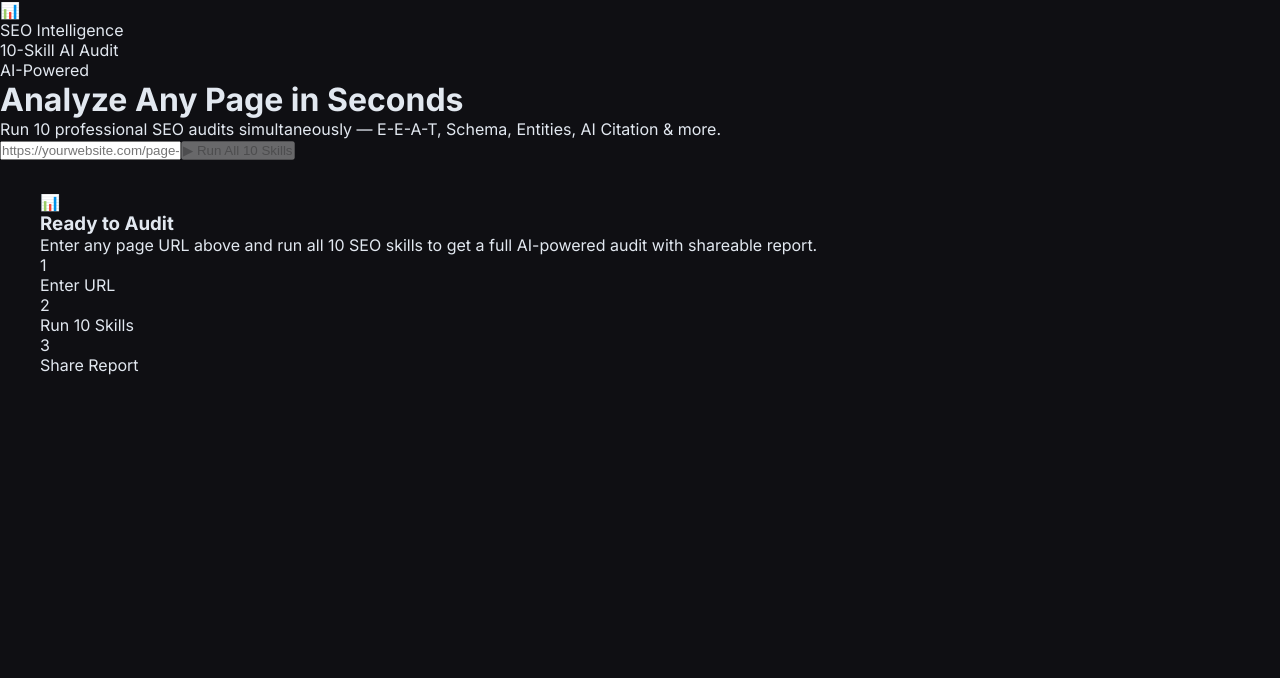
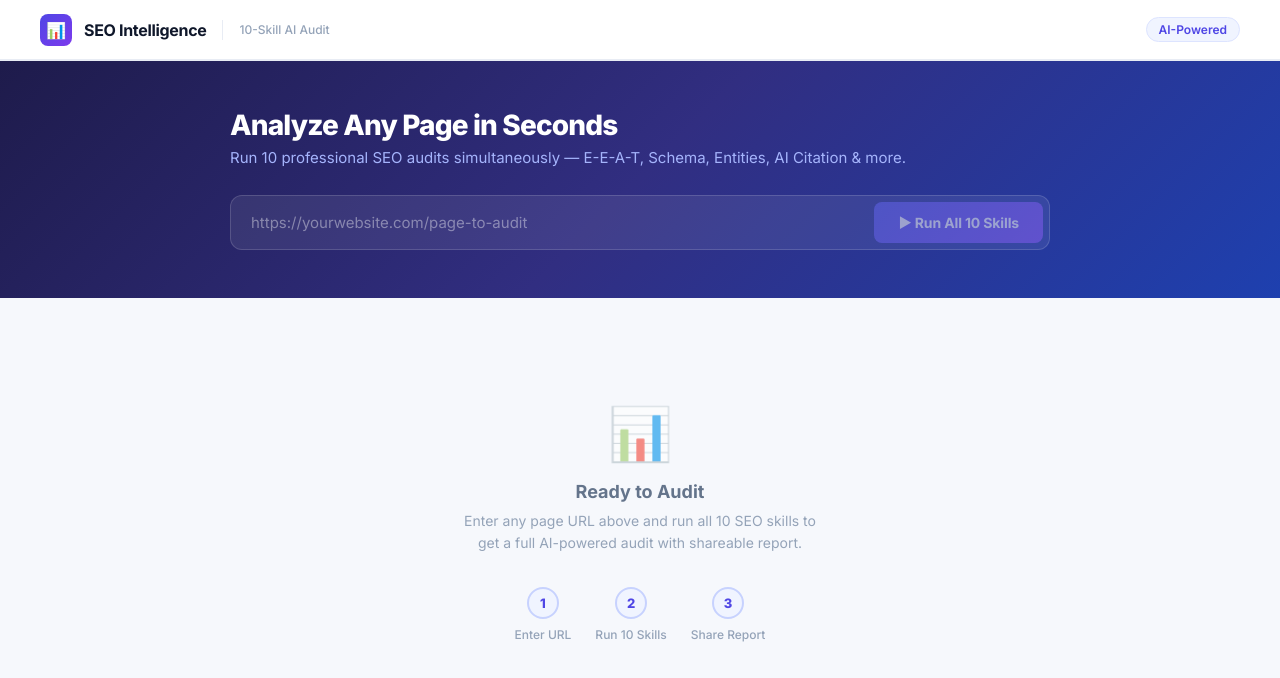
Before and after one commit to jaybinary/ai-seo-tool, a React (Vite) app: page / in a window 1280 px wide. Shown: the top 678 px of the page. Built offline with nearby package versions, Linux system fonts and the light colour scheme.

Commit message:
Update App.css

```diff
--- a/src/App.css
+++ b/src/App.css
@@ -1,294 +1,435 @@
+@import url('https://fonts.googleapis.com/css2?family=Inter:wght@400;500;600;700;800&display=swap');
+
 * { box-sizing: border-box; margin: 0; padding: 0; }
+
+:root {
+  --bg: #f6f8fc;
+  --surface: #ffffff;
+  --border: #e8ecf4;
+  --text: #0f172a;
+  --text-2: #64748b;
+  --text-3: #94a3b8;
+  --accent: #4f46e5;
+  --accent-2: #7c3aed;
+  --green: #059669;
+  --yellow: #d97706;
+  --red: #dc2626;
+  --radius: 14px;
+  --shadow: 0 1px 3px rgba(0,0,0,.06), 0 4px 16px rgba(0,0,0,.04);
+  --shadow-lg: 0 4px 24px rgba(0,0,0,.08), 0 1px 4px rgba(0,0,0,.06);
+}
 
 body {
   font-family: 'Inter', -apple-system, BlinkMacSystemFont, sans-serif;
-  background: #0f0f13;
-  color: #e2e8f0;
+  background: var(--bg);
+  color: var(--text);
   min-height: 100vh;
+  -webkit-font-smoothing: antialiased;
 }
 
-/* ── Layout ── */
-.app { min-height: 100vh; }
-
-.header {
-  background: linear-gradient(135deg, #1a1a2e 0%, #16213e 100%);
-  border-bottom: 1px solid #2d3748;
-  padding: 24px 40px;
+/* ── Topbar ── */
+.topbar {
+  background: var(--surface);
+  border-bottom: 1px solid var(--border);
+  padding: 0 40px;
+  height: 60px;
   display: flex;
   align-items: center;
-  gap: 16px;
+  gap: 12px;
+  position: sticky;
+  top: 0;
+  z-index: 100;
+  box-shadow: 0 1px 0 var(--border);
 }
 
-.header-logo {
-  width: 40px; height: 40px;
-  background: linear-gradient(135deg, #667eea, #764ba2);
-  border-radius: 10px;
+.topbar-logo {
+  width: 32px; height: 32px;
+  background: linear-gradient(135deg, var(--accent), var(--accent-2));
+  border-radius: 8px;
   display: flex; align-items: center; justify-content: center;
-  font-size: 20px;
+  font-size: 16px;
 }
 
-.header h1 { font-size: 22px; font-weight: 700; color: #fff; }
-.header p  { font-size: 13px; color: #718096; margin-top: 2px; }
+.topbar-brand { font-size: 16px; font-weight: 700; color: var(--text); letter-spacing: -.02em; }
+.topbar-divider { width: 1px; height: 20px; background: var(--border); margin: 0 4px; }
+.topbar-sub { font-size: 12px; color: var(--text-3); font-weight: 500; }
+.topbar-spacer { flex: 1; }
 
-.badge {
-  margin-left: auto;
-  background: linear-gradient(135deg, #667eea22, #764ba222);
-  border: 1px solid #667eea55;
-  color: #a78bfa;
+.topbar-pill {
+  background: #f0f4ff;
+  color: var(--accent);
+  border: 1px solid #dde4ff;
   padding: 4px 12px;
   border-radius: 20px;
   font-size: 12px;
   font-weight: 600;
 }
 
-/* ── URL Input Section ── */
-.url-section {
-  background: #1a1a2e;
-  border-bottom: 1px solid #2d3748;
-  padding: 32px 40px;
+/* ── Hero Input ── */
+.hero {
+  background: linear-gradient(135deg, #1e1b4b 0%, #312e81 50%, #1e40af 100%);
+  padding: 48px 40px;
 }
 
-.url-section h2 { font-size: 15px; font-weight: 600; color: #a0aec0; margin-bottom: 16px; text-transform: uppercase; letter-spacing: 0.05em; }
+.hero-inner { max-width: 820px; margin: 0 auto; }
 
-.url-input-row {
-  display: flex; gap: 12px; align-items: stretch;
-  max-width: 900px;
+.hero h1 {
+  font-size: 28px;
+  font-weight: 800;
+  color: #fff;
+  letter-spacing: -.03em;
+  margin-bottom: 6px;
 }
 
-.url-input {
+.hero p { font-size: 15px; color: #a5b4fc; margin-bottom: 28px; }
+
+.url-box {
+  background: rgba(255,255,255,.08);
+  border: 1.5px solid rgba(255,255,255,.15);
+  border-radius: 12px;
+  padding: 6px 6px 6px 20px;
+  display: flex;
+  align-items: center;
+  gap: 8px;
+  transition: border-color .2s;
+}
+
+.url-box:focus-within { border-color: rgba(255,255,255,.4); background: rgba(255,255,255,.12); }
+
+.url-box input {
   flex: 1;
-  background: #0f0f18;
-  border: 1.5px solid #2d3748;
-  border-radius: 10px;
-  padding: 14px 18px;
+  background: transparent;
+  border: none;
+  outline: none;
   font-size: 15px;
-  color: #e2e8f0;
-  outline: none;
-  transition: border-color 0.2s;
+  color: #fff;
   font-family: inherit;
 }
 
-.url-input:focus { border-color: #667eea; }
-.url-input::placeholder { color: #4a5568; }
+.url-box input::placeholder { color: rgba(255,255,255,.4); }
 
-.btn-run-all {
-  background: linear-gradient(135deg, #667eea, #764ba2);
-  color: white;
+.btn-primary {
+  background: linear-gradient(135deg, #6366f1, #8b5cf6);
+  color: #fff;
   border: none;
-  border-radius: 10px;
-  padding: 14px 28px;
-  font-size: 15px;
+  border-radius: 8px;
+  padding: 12px 24px;
+  font-size: 14px;
+  font-weight: 700;
+  cursor: pointer;
+  white-space: nowrap;
+  transition: opacity .15s, transform .1s;
+  font-family: inherit;
+  letter-spacing: -.01em;
+}
+
+.btn-primary:hover:not(:disabled) { opacity: .92; transform: translateY(-1px); }
+.btn-primary:disabled { opacity: .5; cursor: not-allowed; transform: none; }
+
+/* ── Progress ── */
+.progress-wrap { margin-top: 20px; }
+.progress-meta { display: flex; justify-content: space-between; font-size: 12px; color: #a5b4fc; margin-bottom: 8px; font-weight: 500; }
+.progress-track { height: 4px; background: rgba(255,255,255,.12); border-radius: 4px; overflow: hidden; }
+.progress-fill { height: 100%; background: linear-gradient(90deg, #818cf8, #a78bfa); border-radius: 4px; transition: width .4s ease; }
+
+/* ── Export Bar ── */
+.export-bar {
+  background: var(--surface);
+  border-bottom: 1px solid var(--border);
+  padding: 12px 40px;
+  display: flex;
+  align-items: center;
+  gap: 10px;
+}
+
+.export-label { font-size: 13px; color: var(--text-2); font-weight: 500; flex: 1; }
+
+.btn-export {
+  background: var(--surface);
+  color: var(--text-2);
+  border: 1.5px solid var(--border);
+  border-radius: 8px;
+  padding: 8px 16px;
+  font-size: 13px;
   font-weight: 600;
   cursor: pointer;
-  white-space: nowrap;
-  transition: opacity 0.2s, transform 0.1s;
+  transition: all .15s;
   font-family: inherit;
+  display: flex;
+  align-items: center;
+  gap: 6px;
 }
 
-.btn-run-all:hover:not(:disabled) { opacity: 0.9; transform: translateY(-1px); }
-.btn-run-all:disabled { opacity: 0.5; cursor: not-allowed; }
+.btn-export:hover { background: #f8faff; border-color: #c7d2fe; color: var(--accent); }
+.btn-export.primary-export { background: linear-gradient(135deg, #4f46e5, #7c3aed); color: #fff; border-color: transparent; }
+.btn-export.primary-export:hover { opacity: .9; color: #fff; }
 
-.btn-export {
-  background: #1e293b;
-  color: #94a3b8;
-  border: 1.5px solid #2d3748;
-  border-radius: 10px;
-  padding: 14px 20px;
-  font-size: 14px;
-  font-weight: 500;
-  cursor: pointer;
-  transition: all 0.2s;
-  font-family: inherit;
+.share-copied { font-size: 12px; color: var(--green); font-weight: 600; padding: 4px 10px; background: #f0fdf4; border-radius: 6px; border: 1px solid #bbf7d0; }
+
+/* ── Summary Scores ── */
+.scores-section { padding: 28px 40px 0; max-width: 1200px; margin: 0 auto; }
+.scores-grid { display: grid; grid-template-columns: repeat(auto-fill, minmax(150px, 1fr)); gap: 12px; margin-top: 16px; }
+
+.score-card {
+  background: var(--surface);
+  border: 1.5px solid var(--border);
+  border-radius: 12px;
+  padding: 16px;
+  text-align: center;
+  box-shadow: var(--shadow);
 }
 
-.btn-export:hover { background: #2d3748; color: #e2e8f0; }
+.score-card .val { font-size: 28px; font-weight: 800; letter-spacing: -.03em; }
+.score-card .val.high { color: var(--green); }
+.score-card .val.mid  { color: var(--yellow); }
+.score-card .val.low  { color: var(--red); }
+.score-card .lbl { font-size: 11px; color: var(--text-3); margin-top: 3px; font-weight: 500; }
 
-/* ── Progress Bar ── */
-.progress-bar-wrap {
-  max-width: 900px;
-  margin-top: 16px;
+/* ── Skills ── */
+.skills-section { padding: 24px 40px 60px; max-width: 1200px; margin: 0 auto; }
+
+.section-header {
+  display: flex;
+  align-items: center;
+  gap: 10px;
+  margin-bottom: 20px;
 }
 
-.progress-label { font-size: 13px; color: #718096; margin-bottom: 8px; display: flex; justify-content: space-between; }
-.progress-track { background: #1e293b; border-radius: 6px; height: 6px; overflow: hidden; }
-.progress-fill { background: linear-gradient(90deg, #667eea, #764ba2); height: 100%; border-radius: 6px; transition: width 0.4s ease; }
+.section-title { font-size: 13px; font-weight: 700; color: var(--text-3); text-transform: uppercase; letter-spacing: .06em; }
+.section-count { background: #f0f4ff; color: var(--accent); padding: 2px 8px; border-radius: 10px; font-size: 12px; font-weight: 700; }
 
-/* ── Skills Grid ── */
-.skills-section { padding: 32px 40px; }
-.skills-section h2 { font-size: 15px; font-weight: 600; color: #a0aec0; margin-bottom: 24px; text-transform: uppercase; letter-spacing: 0.05em; }
-
-.skills-grid {
-  display: grid;
-  grid-template-columns: repeat(auto-fill, minmax(380px, 1fr));
-  gap: 20px;
-}
+.skills-grid { display: grid; grid-template-columns: repeat(auto-fill, minmax(400px, 1fr)); gap: 16px; }
 
 /* ── Skill Card ── */
 .skill-card {
-  background: #1a1a2e;
-  border: 1.5px solid #2d3748;
-  border-radius: 14px;
+  background: var(--surface);
+  border: 1.5px solid var(--border);
+  border-radius: var(--radius);
+  box-shadow: var(--shadow);
   overflow: hidden;
-  transition: border-color 0.2s;
+  transition: border-color .2s, box-shadow .2s;
 }
 
-.skill-card.success { border-color: #276749; }
-.skill-card.error   { border-color: #742a2a; }
-.skill-card.running { border-color: #553c9a; }
+.skill-card:hover { box-shadow: var(--shadow-lg); }
+.skill-card.success { border-color: #bbf7d0; }
+.skill-card.error   { border-color: #fecaca; }
+.skill-card.running { border-color: #c7d2fe; }
 
-.skill-card-header {
-  display: flex; align-items: center; gap: 12px;
-  padding: 16px 20px;
-  border-bottom: 1px solid #2d3748;
+.skill-header {
+  display: flex;
+  align-items: center;
+  gap: 12px;
+  padding: 16px 18px;
   cursor: pointer;
   user-select: none;
+  border-bottom: 1px solid transparent;
 }
 
+.skill-card.success .skill-header { border-bottom-color: #f0fdf4; }
+.skill-card.error   .skill-header { border-bottom-color: #fef2f2; }
+
 .skill-icon {
-  width: 36px; height: 36px;
-  border-radius: 9px;
+  width: 38px; height: 38px;
+  border-radius: 10px;
   display: flex; align-items: center; justify-content: center;
   font-size: 18px;
   flex-shrink: 0;
 }
 
-.skill-info { flex: 1; min-width: 0; }
-.skill-info h3 { font-size: 14px; font-weight: 600; color: #e2e8f0; }
-.skill-info p  { font-size: 12px; color: #718096; margin-top: 2px; }
+.skill-info h3 { font-size: 14px; font-weight: 700; color: var(--text); letter-spacing: -.01em; }
+.skill-info p  { font-size: 12px; color: var(--text-3); margin-top: 2px; }
 
-.skill-status { font-size: 12px; font-weight: 500; padding: 4px 10px; border-radius: 20px; margin-left: auto; flex-shrink: 0; }
-.skill-status.idle    { background: #1e293b; color: #718096; }
-.skill-status.running { background: #2d1b6922; color: #a78bfa; }
-.skill-status.success { background: #0d2a1f; color: #48bb78; }
-.skill-status.error   { background: #2a0d0d; color: #fc8181; }
+.skill-badge {
+  margin-left: auto;
+  font-size: 11px;
+  font-weight: 700;
+  padding: 3px 9px;
+  border-radius: 20px;
+  flex-shrink: 0;
+  letter-spacing: .01em;
+}
 
-.btn-run-skill {
-  background: #2d3748;
-  border: none;
+.skill-badge.idle    { background: #f1f5f9; color: var(--text-3); }
+.skill-badge.running { background: #ede9fe; color: #7c3aed; }
+.skill-badge.success { background: #dcfce7; color: #16a34a; }
+.skill-badge.error   { background: #fee2e2; color: #dc2626; }
+
+.btn-run {
+  background: #f8faff;
+  border: 1.5px solid #e0e7ff;
   border-radius: 7px;
-  color: #94a3b8;
+  color: var(--accent);
   padding: 6px 12px;
   font-size: 12px;
+  font-weight: 600;
   cursor: pointer;
-  transition: all 0.2s;
+  transition: all .15s;
   flex-shrink: 0;
   font-family: inherit;
 }
 
-.btn-run-skill:hover { background: #4a5568; color: #e2e8f0; }
-.btn-run-skill:disabled { opacity: 0.4; cursor: not-allowed; }
+.btn-run:hover { background: #ede9fe; border-color: #c4b5fd; }
+.btn-run:disabled { opacity: .4; cursor: not-allowed; }
 
 /* ── Skill Results ── */
-.skill-result {
-  padding: 16px 20px;
-  border-top: 1px solid #2d3748;
-}
+.skill-body { padding: 16px 18px; }
 
 .result-summary {
   font-size: 13px;
-  color: #94a3b8;
-  line-height: 1.6;
+  color: var(--text-2);
+  line-height: 1.65;
   margin-bottom: 14px;
-  padding: 10px 14px;
-  background: #0f0f18;
-  border-radius: 8px;
-  border-left: 3px solid #667eea;
+  padding: 11px 14px;
+  background: #f8fafc;
+  border-left: 3px solid var(--accent);
+  border-radius: 0 8px 8px 0;
 }
 
-.score-badge {
+.score-pill {
   display: inline-flex;
   align-items: center;
-  gap: 6px;
+  gap: 5px;
   padding: 4px 12px;
   border-radius: 20px;
-  font-size: 13px;
-  font-weight: 600;
+  font-size: 12px;
+  font-weight: 700;
   margin-bottom: 12px;
 }
 
-.score-high  { background: #0d2a1f; color: #48bb78; }
-.score-mid   { background: #2a2000; color: #f6ad55; }
-.score-low   { background: #2a0d0d; color: #fc8181; }
+.score-pill.high { background: #dcfce7; color: #15803d; }
+.score-pill.mid  { background: #fef9c3; color: #a16207; }
+.score-pill.low  { background: #fee2e2; color: #b91c1c; }
 
-.result-section { margin-bottom: 14px; }
-.result-section-title { font-size: 11px; font-weight: 700; text-transform: uppercase; letter-spacing: 0.08em; color: #4a5568; margin-bottom: 8px; }
+.result-block { margin-bottom: 14px; }
+.result-block-title {
+  font-size: 10px;
+  font-weight: 800;
+  text-transform: uppercase;
+  letter-spacing: .08em;
+  color: var(--text-3);
+  margin-bottom: 8px;
+}
 
-.result-list { list-style: none; display: flex; flex-direction: column; gap: 6px; }
+.result-list { list-style: none; display: flex; flex-direction: column; gap: 5px; }
 .result-list li {
   font-size: 13px;
-  color: #a0aec0;
-  padding: 6px 10px;
-  background: #0f0f18;
-  border-radius: 6px;
+  color: var(--text-2);
+  padding: 7px 10px;
+  background: #f8fafc;
+  border-radius: 7px;
   line-height: 1.5;
+  border: 1px solid var(--border);
 }
 
-.result-list li::before { content: "→ "; color: #667eea; }
+.result-list li::before { content: "→ "; color: var(--accent); font-weight: 700; }
 
-.code-block {
-  background: #0f0f18;
-  border: 1px solid #2d3748;
+.code-box {
+  background: #0f172a;
   border-radius: 8px;
-  padding: 12px;
-  font-family: 'Courier New', monospace;
-  font-size: 12px;
-  color: #68d391;
+  padding: 12px 14px;
+  font-family: 'SF Mono', 'Fira Code', monospace;
+  font-size: 11px;
+  color: #86efac;
   overflow-x: auto;
   white-space: pre-wrap;
   word-break: break-all;
+  line-height: 1.6;
 }
 
-.tag-row { display: flex; flex-wrap: wrap; gap: 8px; }
+.tag-wrap { display: flex; flex-wrap: wrap; gap: 6px; }
 .tag {
-  background: #1e293b;
-  border: 1px solid #2d3748;
+  background: #f1f5f9;
+  border: 1px solid var(--border);
   border-radius: 6px;
-  padding: 4px 10px;
+  padding: 3px 9px;
   font-size: 12px;
-  color: #94a3b8;
+  color: var(--text-2);
+  font-weight: 500;
+}
+
+.info-card {
+  background: #f0fdf4;
+  border: 1px solid #bbf7d0;
+  border-radius: 8px;
+  padding: 12px 14px;
+  font-size: 13px;
+  color: #166534;
+  line-height: 1.6;
+}
+
+.warn-card {
+  background: #fefce8;
+  border: 1px solid #fde047;
+  border-radius: 8px;
+  padding: 12px 14px;
+  font-size: 13px;
+  color: #713f12;
 }
 
 .btn-copy {
   background: transparent;
-  border: 1px solid #2d3748;
+  border: 1.5px solid var(--border);
   border-radius: 7px;
-  color: #718096;
+  color: var(--text-3);
   padding: 6px 12px;
-  font-size: 12px;
+  font-size: 11px;
+  font-weight: 600;
   cursor: pointer;
-  transition: all 0.2s;
+  transition: all .15s;
   margin-top: 12px;
   font-family: inherit;
 }
 
-.btn-copy:hover { background: #2d3748; color: #e2e8f0; }
+.btn-copy:hover { border-color: var(--accent); color: var(--accent); background: #f0f4ff; }
 
-.loading-dots { display: flex; gap: 5px; align-items: center; padding: 12px 20px; }
-.loading-dots span {
-  width: 7px; height: 7px;
-  background: #667eea;
-  border-radius: 50%;
-  animation: bounce 1.2s infinite ease-in-out;
-}
-.loading-dots span:nth-child(2) { animation-delay: 0.2s; }
-.loading-dots span:nth-child(3) { animation-delay: 0.4s; }
-
-@keyframes bounce {
-  0%, 80%, 100% { transform: scale(0.6); opacity: 0.4; }
-  40%           { transform: scale(1);   opacity: 1; }
+/* ── Loading ── */
+.loading-row {
+  display: flex;
+  align-items: center;
+  gap: 10px;
+  padding: 14px 18px;
+  font-size: 13px;
+  color: var(--text-3);
 }
 
-.error-msg { padding: 12px 20px; font-size: 13px; color: #fc8181; background: #2a0d0d; margin: 0 20px 16px; border-radius: 8px; }
+.dot-pulse { display: flex; gap: 4px; }
+.dot-pulse span {
+  width: 6px; height: 6px;
+  background: var(--accent);
+  border-radius: 50%;
+  animation: pulse 1.2s infinite ease-in-out;
+}
+.dot-pulse span:nth-child(2) { animation-delay: .2s; }
+.dot-pulse span:nth-child(3) { animation-delay: .4s; }
 
-/* ── Empty State ── */
-.empty-state { text-align: center; padding: 60px 20px; color: #4a5568; }
-.empty-state .icon { font-size: 48px; margin-bottom: 16px; }
-.empty-state h3 { font-size: 18px; color: #718096; margin-bottom: 8px; }
-.empty-state p  { font-size: 14px; }
+@keyframes pulse {
+  0%, 80%, 100% { transform: scale(.5); opacity: .4; }
+  40% { transform: scale(1); opacity: 1; }
+}
+
+.error-box { margin: 0 18px 14px; padding: 10px 14px; background: #fef2f2; border: 1px solid #fecaca; border-radius: 8px; font-size: 13px; color: #991b1b; }
+
+/* ── Empty ── */
+.empty {
+  text-align: center;
+  padding: 80px 20px;
+  color: var(--text-3);
+}
+
+.empty-icon { font-size: 52px; margin-bottom: 16px; opacity: .6; }
+.empty h3 { font-size: 18px; font-weight: 700; color: var(--text-2); margin-bottom: 8px; }
+.empty p  { font-size: 14px; max-width: 360px; margin: 0 auto; line-height: 1.6; }
+
+.steps { display: flex; justify-content: center; gap: 24px; margin-top: 32px; flex-wrap: wrap; }
+.step  { display: flex; flex-direction: column; align-items: center; gap: 8px; }
+.step-num { width: 32px; height: 32px; background: #f0f4ff; border: 2px solid #c7d2fe; border-radius: 50%; display: flex; align-items: center; justify-content: center; font-size: 13px; font-weight: 800; color: var(--accent); }
+.step-lbl { font-size: 12px; color: var(--text-3); font-weight: 500; }
 
 /* ── Responsive ── */
 @media (max-width: 768px) {
-  .header, .url-section, .skills-section { padding: 20px; }
-  .url-input-row { flex-direction: column; }
+  .topbar, .hero, .skills-section, .scores-section, .export-bar { padding-left: 20px; padding-right: 20px; }
   .skills-grid { grid-template-columns: 1fr; }
+  .hero h1 { font-size: 22px; }
+  .url-box { flex-direction: column; padding: 12px; }
+  .btn-primary { width: 100%; justify-content: center; }
 }
```
